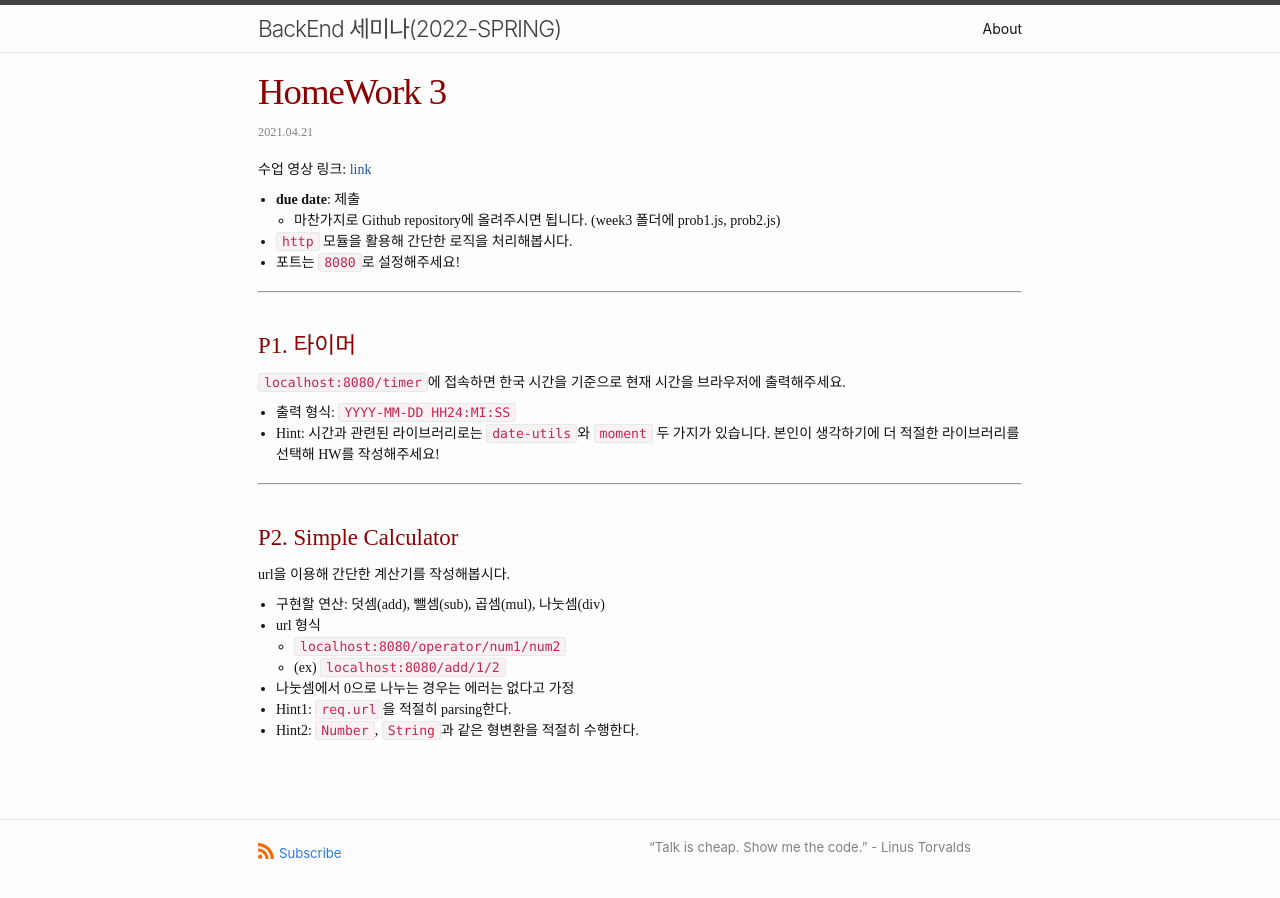
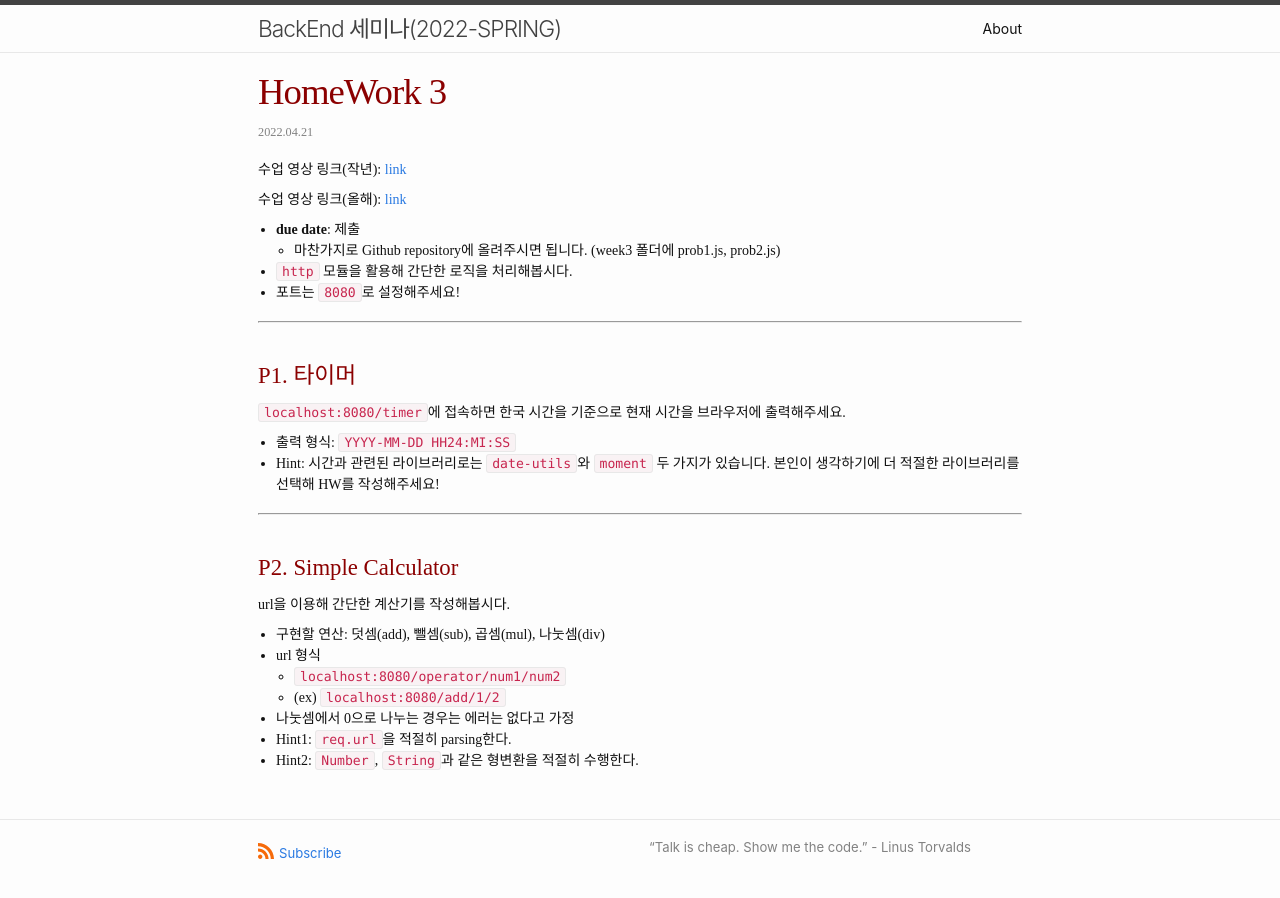
Before and after one commit to PoApper/backend-seminar, a Jekyll site: the page built from _posts/2020-11-01-HomeWork3.md, in a window 1280 px wide. Built offline with Jekyll 4.4.1, drawn with Linux system fonts in a browser that asks for light colours.

Commit message:
Update 2020-11-01-HomeWork3.md

```diff
--- a/_posts/2020-11-01-HomeWork3.md
+++ b/_posts/2020-11-01-HomeWork3.md
@@ -1,11 +1,13 @@
 ---
 title: "HomeWork 3"
 layout: post
-date: 20210421
+date: 20220421
 published: true
 ---
 
-수업 영상 링크: [link]()
+수업 영상 링크(작년): [link](https://drive.google.com/file/d/1wfaewG7t0x0z-ZybNOteYrMEE9i6HZvO/view?usp=sharing)
+
+수업 영상 링크(올해): [link](https://drive.google.com/file/d/19Z7JVv492zxuuyUghjxyi4ADKuUnFkP9/view?usp=sharing)
 
 - **due date**:
  제출
```
